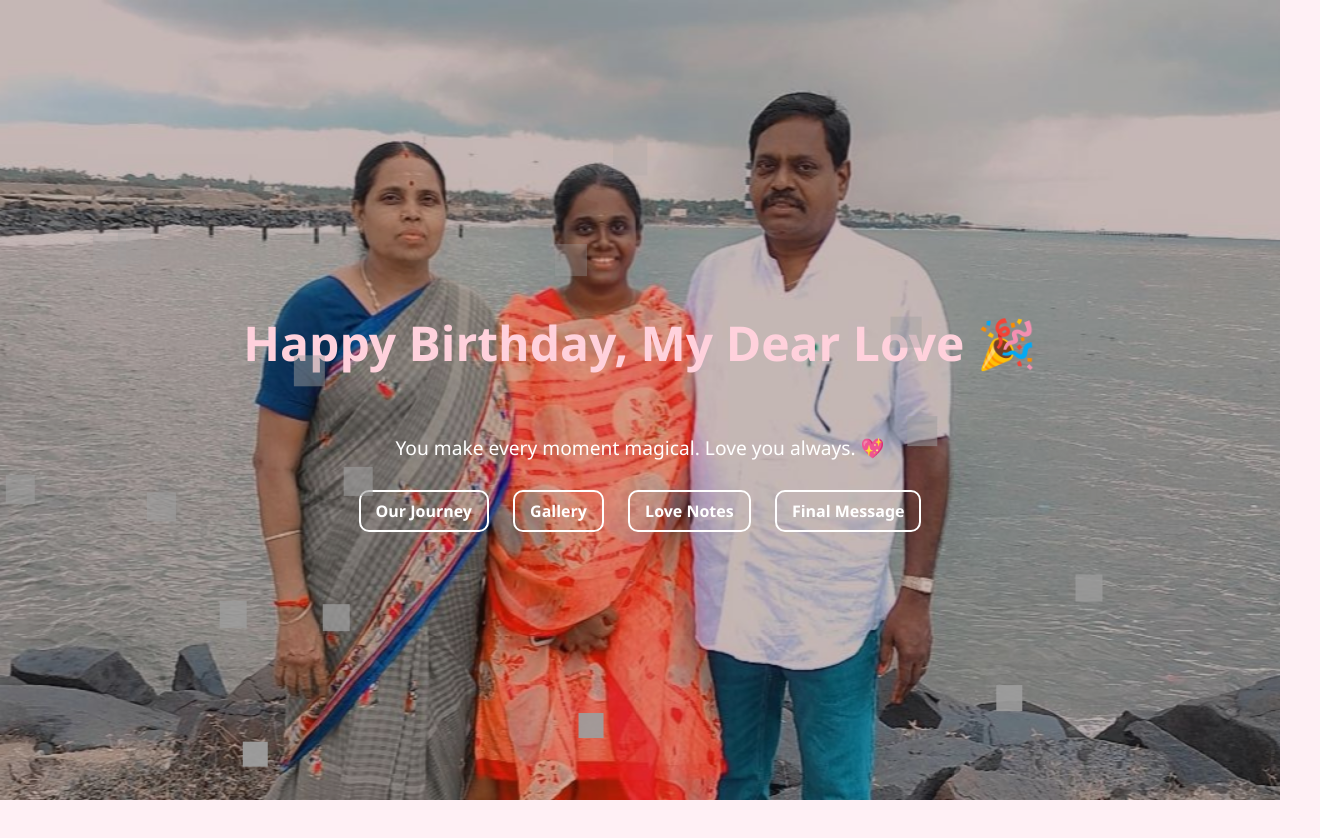
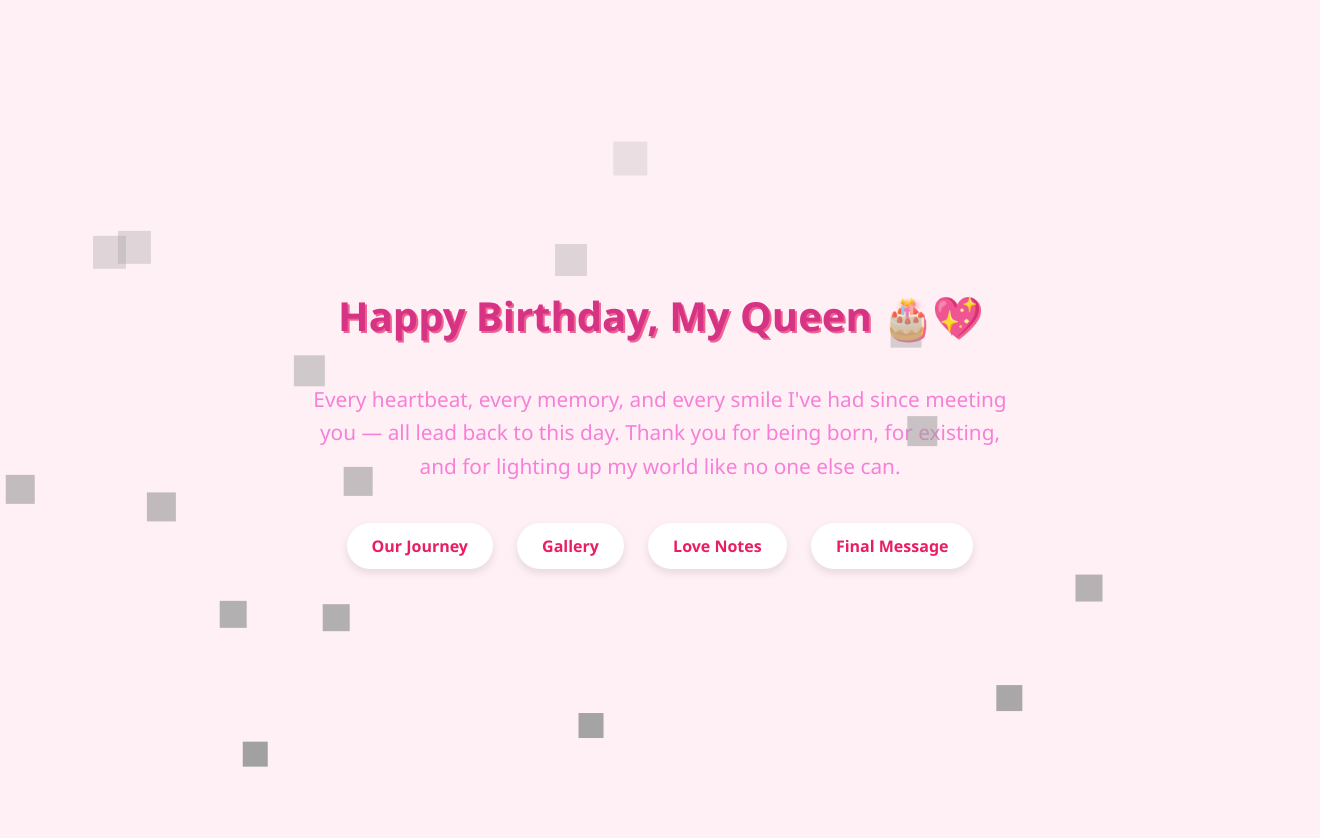
Before and after one commit to Nithishdking/mylove, a plain HTML site: page index.html in a window 1280 px wide. Shown: the whole page, 1320 px wide, since content can reach past the window. Before the commit the page ends 800 px from the top, so only its background shows below. Drawn offline with Linux system fonts and the light colour scheme; grey boxes are pictures that could not be loaded.

Commit message:
Removed images

```diff
--- a/css/style.css
+++ b/css/style.css
@@ -1,93 +1,58 @@
-body, html {
+body {
       margin: 0;
       padding: 0;
       font-family: 'Segoe UI', sans-serif;
-  color: white;
+      background: linear-gradient(to right, #ffdde1, #ee9ca7); /* Soft pink gradient */
+
     }
-
-.home .slideshow-container {
-  position: relative;
-  width: 100%;
-  height: 100vh;
-  overflow: hidden;
-}
-
-
 
     .overlay {
       position: absolute;
       top: 0;
       left: 0;
-  right: 0;
-  bottom: 0;
+      width: 100%;
+      height: 100vh;
       z-index: 2;
+      text-align: center;
+      color: #fff;
       display: flex;
       flex-direction: column;
       justify-content: center;
       align-items: center;
-  background-color: rgba(0,0,0,0.1);
       padding: 20px;
-  text-align: center;
     }
 
-
-.overlay h1 {
+    h1 {
       font-size: 3rem;
-  color: #ffd1dc;
+      color: #fff;
+      text-shadow: 2px 2px #f06292;
+      margin-bottom: 10px;
     }
 
-.overlay p {
-  font-size: 1.2rem;
-}
-
-nav {
-  margin-top: 20px;
+    p {
+      font-size: 1.3rem;
+      color: #f680d8;
+      max-width: 700px;
+      margin: 0 auto 30px auto;
+      line-height: 1.6;
     }
 
     nav a {
+      display: inline-block;
+      background: #fff;
+      color: #e91e63;
+      padding: 12px 25px;
       margin: 10px;
-  color: #fff;
+      border-radius: 25px;
       text-decoration: none;
       font-weight: bold;
-  padding: 8px 15px;
-  border: 2px solid #fff;
-  border-radius: 10px;
+      box-shadow: 0 4px 8px rgba(0,0,0,0.1);
+      transition: all 0.3s ease;
     }
 
     nav a:hover {
-  background-color: #fff;
-  color: #000;
-}
-
-.slideshow {
-  position: absolute;
-  width: 100%;
-  height: 100%;
-  z-index: 1;
-  overflow: hidden;
-}
-
-.slide {
-  position: absolute;
-  width: 100%;
-  height: 100%;
-  background-size: cover;
-  background-position: center;
-  opacity: 0;
-  animation: fadeSlide 24s infinite;
-}
-
-.slide:nth-child(1) { animation-delay: 0s; }
-.slide:nth-child(2) { animation-delay: 6s; }
-.slide:nth-child(3) { animation-delay: 12s; }
-.slide:nth-child(4) { animation-delay: 18s; }
-
-@keyframes fadeSlide {
-  0%   { opacity: 0; }
-  8%   { opacity: 1; }
-  25%  { opacity: 1; }
-  33%  { opacity: 0; }
-  100% { opacity: 0; }
+      background: #ffebef;
+      transform: scale(1.05);
     }
 
     .hearts-container {
@@ -97,7 +62,7 @@ nav a:hover {
       width: 100%;
       height: 100%;
       pointer-events: none;
-  z-index: 3;
+      z-index: 1;
       overflow: hidden;
     }
 
@@ -109,8 +74,8 @@ nav a:hover {
       background-image: url('https://cdn-icons-png.flaticon.com/512/833/833472.png');
       background-size: cover;
       background-repeat: no-repeat;
-  opacity: 10;
-  animation: floatUp 30s linear forwards;
+      opacity: 0.8;
+      animation: floatUp 8s linear forwards;
     }
 
     @keyframes floatUp {
--- a/index.html
+++ b/index.html
@@ -5,21 +5,23 @@
   <meta name="viewport" content="width=device-width, initial-scale=1.0"/>
   <title>Happy Birthday</title>
   <link rel="stylesheet" href="css/style.css" />
+  <style>
+    body{
+            overflow: hidden;
+    }
+  </style>
 </head>
 
 <body class="home">
-  <div class="slideshow-container">
-    <div class="slideshow">
-      <div class="slide" style="background-image: url('images/bg1.jpg')"></div>
-      <div class="slide" style="background-image: url('images/bg2.jpg')"></div>
-      <div class="slide" style="background-image: url('images/bg3.jpg')"></div>
-      <div class="slide" style="background-image: url('images/bg4.jpg')"></div>
-    </div>
+  <body>
+  <div class="overlay">
     <div class="hearts-container"></div>
-    <div class="overlay">
+    <h1>Happy Birthday, My Queen 🎂💖</h1>
+    <p>
+      Every heartbeat, every memory, and every smile I've had since meeting you — all lead back to this day.
+      Thank you for being born, for existing, and for lighting up my world like no one else can.
+    </p>
 
-      <h1>Happy Birthday, My Dear Love 🎉</h1>
-      <p>You make every moment magical. Love you always. 💖</p>
     <nav>
       <a href="journey.html">Our Journey</a>
       <a href="gallery.html">Gallery</a>
@@ -27,9 +29,7 @@
       <a href="message.html">Final Message</a>
     </nav>
   </div>
-    </div>
 
-  </div>
 
   <script src="js/script.js"></script>
 
```
Also changed, not shown: images/bg1.jpg (deleted), images/bg2.jpg (deleted), images/bg3.jpg (deleted), images/bg4.jpg (deleted). Lines whose indentation alone changed are shown as unchanged.
